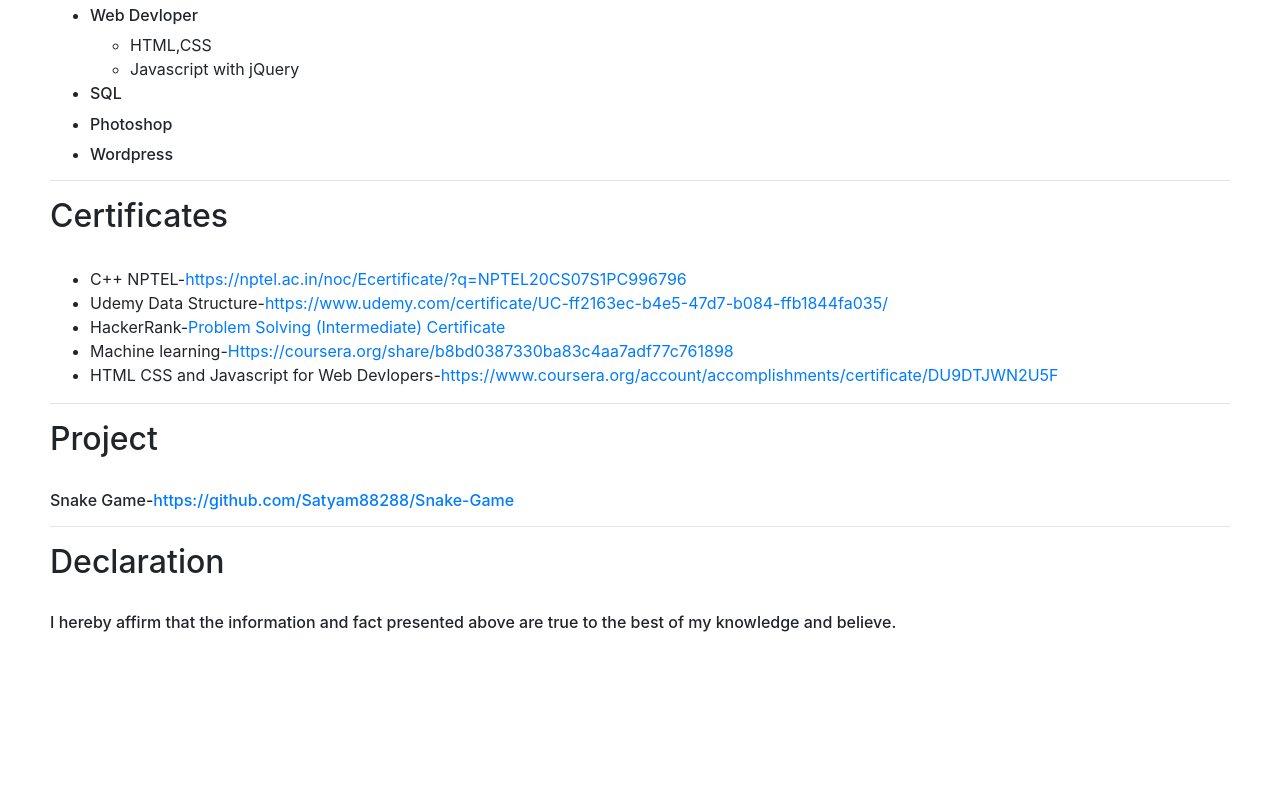
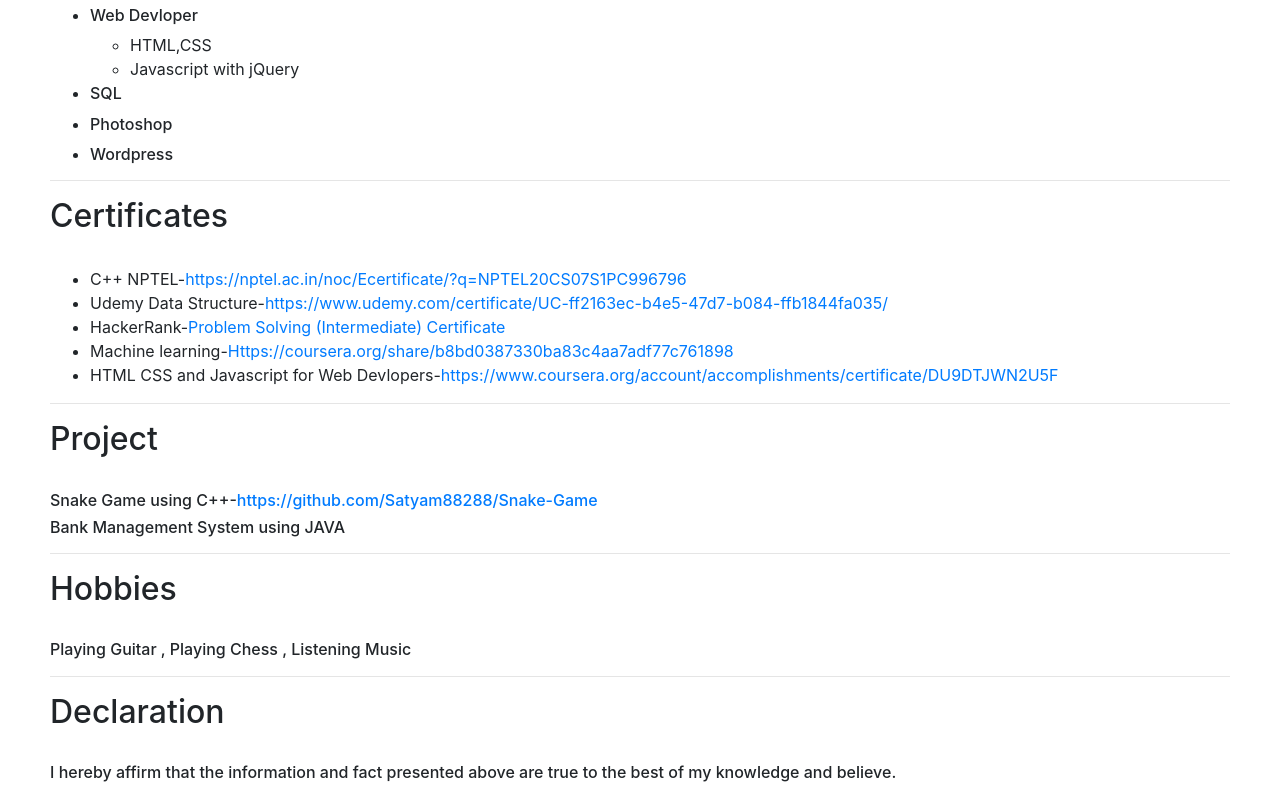
Before and after one commit to Satyam88288/MYCV, a plain HTML site: page CV/index.html in a window 1280 px wide. Shown: the part 850-1650 px from the top of the page. Before the commit the page ends 1500 px from the top, so only its background shows below. Drawn offline with nearby package versions, Linux system fonts and the light colour scheme.

Commit message:
Update index.html

```diff
--- a/CV/index.html
+++ b/CV/index.html
@@ -138,9 +138,17 @@
                  <hr>
                 <div>
                     <h2>Project</h2><br>
-                    <h6>Snake Game-<a href="https://github.com/Satyam88288/Snake-Game">https://github.com/Satyam88288/Snake-Game</a></h6>
+                    <h6>Snake Game using C++-<a href="https://github.com/Satyam88288/Snake-Game">https://github.com/Satyam88288/Snake-Game</a></h6>
+                    <h6>Bank Management System using JAVA</h6>
                 </div>
                 <hr>
+
+                <div>
+                    <h2>Hobbies</h2><br>
+                    <h6>Playing Guitar , Playing Chess , Listening Music</h6>
+                </div>
+                <hr>
+
                 <div>
                     <h2>Declaration</h2><br>
                     <h6>I hereby affirm that the information and fact presented above are true to the best of my knowledge and believe.</h6>
```
